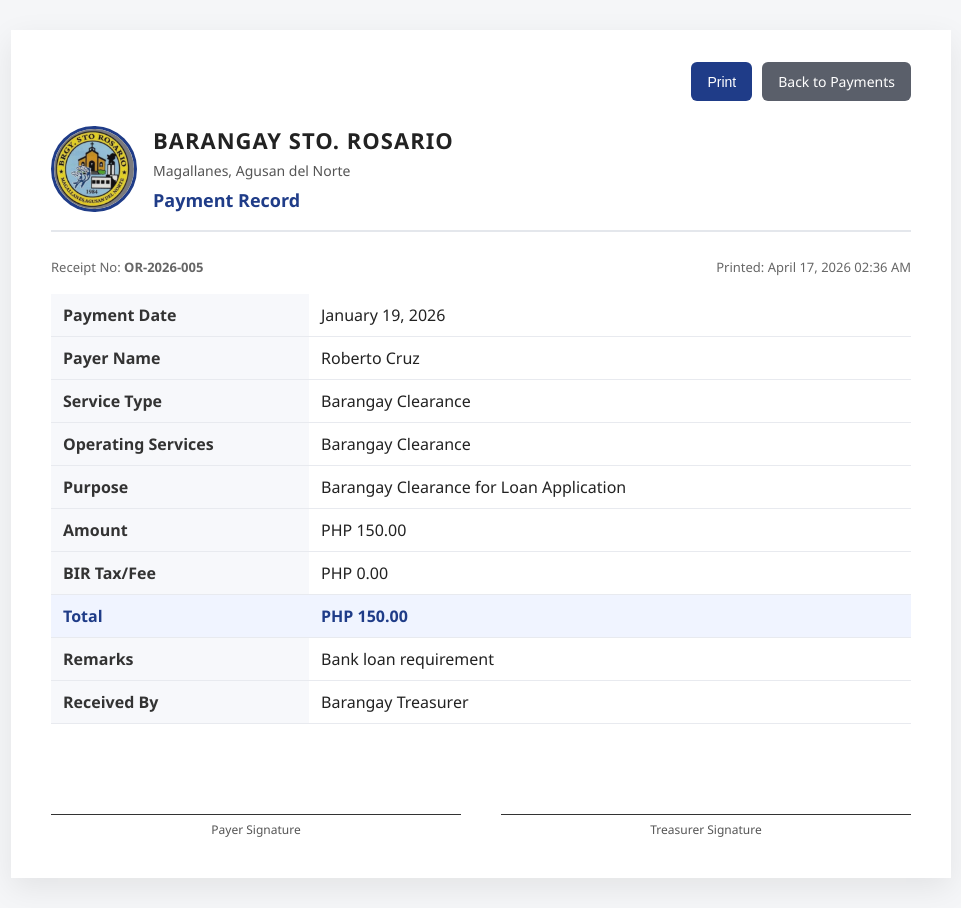
After one commit to addeligero/Barangay-Management-System---Treasurer-module, a PHP site: page /treasurer/payments/print.php?id=5 in a window 1280 px wide. The commit adds this page. Shown: the whole page, without its empty margins (159-1120 px from the left). Run offline with PHP 8.4, Linux system fonts and the light colour scheme; a user stored in the database is signed in; data comes from the database, SQL or seed files in the repository.

Commit message:
feat: user can print in payments

```diff
--- a/treasurer/payments/list.php
+++ b/treasurer/payments/list.php
@@ -133,6 +133,11 @@ if ($searchQuery !== "") {
                                     </td>
                                     <td>
                                         <div class="action-buttons">
+                                            <a class="btn btn-sm btn-secondary"
+                                                href="print.php?id=<?= $row['id'] ?>"
+                                                title="Print">
+                                                <i class="fas fa-print"></i>
+                                            </a>
 
                                             <a class="btn btn-sm btn-primary"
                                                 href="edit.php?id=<?= $row['id'] ?>"
--- /dev/null
+++ b/treasurer/payments/print.php
@@ -0,0 +1,277 @@
+<?php
+include "../../config/database.php";
+include "../../config/session.php";
+
+$paymentId = intval($_GET['id'] ?? 0);
+if ($paymentId <= 0) {
+    header("Location: list.php?error=Invalid payment ID.");
+    exit;
+}
+
+$stmt = $conn->prepare("SELECT payments.*, users.name AS received_by_name FROM payments LEFT JOIN users ON payments.received_by = users.id WHERE payments.id = ?");
+$stmt->bind_param("i", $paymentId);
+$stmt->execute();
+$result = $stmt->get_result();
+
+if ($result->num_rows === 0) {
+    $stmt->close();
+    header("Location: list.php?error=Payment not found.");
+    exit;
+}
+
+$payment = $result->fetch_assoc();
+$stmt->close();
+
+$paymentDate = !empty($payment['payment_date'])
+    ? date('F d, Y', strtotime($payment['payment_date']))
+    : date('F d, Y');
+$amount = (float) ($payment['amount'] ?? 0);
+$birTax = (float) ($payment['bir_tax'] ?? 0);
+$total = $amount + $birTax;
+$remarks = trim((string) ($payment['remarks'] ?? ''));
+$operatingServices = trim((string) ($payment['operating_services'] ?? ''));
+$receivedBy = trim((string) ($payment['received_by_name'] ?? ''));
+$printedOn = date('F d, Y h:i A');
+?>
+<!DOCTYPE html>
+<html lang="en">
+
+<head>
+    <meta charset="UTF-8">
+    <meta name="viewport" content="width=device-width, initial-scale=1.0">
+    <title>Print Payment Record</title>
+    <style>
+        :root {
+            color-scheme: light;
+        }
+
+        body {
+            font-family: "Segoe UI", Tahoma, Geneva, Verdana, sans-serif;
+            margin: 0;
+            background: #f5f6f8;
+            color: #222;
+        }
+
+        .page {
+            max-width: 860px;
+            margin: 30px auto;
+            background: #fff;
+            padding: 32px 40px 40px;
+            box-shadow: 0 10px 30px rgba(0, 0, 0, 0.08);
+        }
+
+        .print-actions {
+            display: flex;
+            justify-content: flex-end;
+            gap: 10px;
+            margin-bottom: 24px;
+        }
+
+        .print-actions button,
+        .print-actions a {
+            background: #1f3c88;
+            color: #fff;
+            border: none;
+            padding: 10px 16px;
+            border-radius: 6px;
+            text-decoration: none;
+            font-size: 14px;
+            cursor: pointer;
+        }
+
+        .print-actions a {
+            background: #5a5f6a;
+        }
+
+        .receipt-header {
+            display: flex;
+            gap: 16px;
+            align-items: center;
+            border-bottom: 2px solid #e4e7ec;
+            padding-bottom: 18px;
+            margin-bottom: 26px;
+        }
+
+        .receipt-header img {
+            width: 80px;
+            height: 80px;
+            border-radius: 50%;
+            border: 3px solid #1f3c88;
+            object-fit: cover;
+        }
+
+        .receipt-header h1 {
+            margin: 0;
+            font-size: 22px;
+            text-transform: uppercase;
+            letter-spacing: 1px;
+        }
+
+        .receipt-header p {
+            margin: 6px 0 8px;
+            font-size: 14px;
+            color: #555;
+        }
+
+        .receipt-header h2 {
+            margin: 0;
+            font-size: 18px;
+            color: #1f3c88;
+        }
+
+        .meta-row {
+            display: flex;
+            justify-content: space-between;
+            margin-bottom: 18px;
+            font-size: 13px;
+            color: #666;
+        }
+
+        table {
+            width: 100%;
+            border-collapse: collapse;
+            margin-bottom: 24px;
+        }
+
+        th,
+        td {
+            text-align: left;
+            padding: 10px 12px;
+            border-bottom: 1px solid #e8eaef;
+            vertical-align: top;
+        }
+
+        th {
+            width: 30%;
+            background: #f7f8fb;
+            font-weight: 600;
+            color: #333;
+        }
+
+        .total-row td {
+            font-weight: 700;
+            color: #1f3c88;
+            background: #f0f4ff;
+        }
+
+        .signature-block {
+            display: flex;
+            gap: 40px;
+            margin-top: 40px;
+        }
+
+        .signature {
+            flex: 1;
+        }
+
+        .signature-line {
+            margin-top: 50px;
+            border-top: 1px solid #333;
+            padding-top: 6px;
+            font-size: 12px;
+            color: #555;
+            text-align: center;
+        }
+
+        @media print {
+            body {
+                background: #fff;
+            }
+
+            .page {
+                box-shadow: none;
+                margin: 0;
+                padding: 0;
+            }
+
+            .print-actions {
+                display: none;
+            }
+        }
+    </style>
+</head>
+
+<body>
+    <div class="page">
+        <div class="print-actions">
+            <button type="button" onclick="window.print()">Print</button>
+            <a href="list.php">Back to Payments</a>
+        </div>
+
+        <div class="receipt-header">
+            <img src="../../assets/images/logo.jpg" alt="Barangay Logo">
+            <div>
+                <h1>Barangay Sto. Rosario</h1>
+                <p>Magallanes, Agusan del Norte</p>
+                <h2>Payment Record</h2>
+            </div>
+        </div>
+
+        <div class="meta-row">
+            <div>Receipt No:
+                <strong><?= htmlspecialchars($payment['receipt_no']) ?></strong>
+            </div>
+            <div>Printed: <?= htmlspecialchars($printedOn) ?></div>
+        </div>
+
+        <table>
+            <tr>
+                <th>Payment Date</th>
+                <td><?= htmlspecialchars($paymentDate) ?></td>
+            </tr>
+            <tr>
+                <th>Payer Name</th>
+                <td><?= htmlspecialchars($payment['payer_name']) ?>
+                </td>
+            </tr>
+            <tr>
+                <th>Service Type</th>
+                <td><?= htmlspecialchars($payment['service_type']) ?>
+                </td>
+            </tr>
+            <tr>
+                <th>Operating Services</th>
+                <td><?= $operatingServices !== '' ? htmlspecialchars($operatingServices) : 'N/A' ?>
+                </td>
+            </tr>
+            <tr>
+                <th>Purpose</th>
+                <td><?= htmlspecialchars($payment['purpose']) ?>
+                </td>
+            </tr>
+            <tr>
+                <th>Amount</th>
+                <td>PHP <?= number_format($amount, 2) ?></td>
+            </tr>
+            <tr>
+                <th>BIR Tax/Fee</th>
+                <td>PHP <?= number_format($birTax, 2) ?></td>
+            </tr>
+            <tr class="total-row">
+                <td>Total</td>
+                <td>PHP <?= number_format($total, 2) ?></td>
+            </tr>
+            <tr>
+                <th>Remarks</th>
+                <td><?= $remarks !== '' ? htmlspecialchars($remarks) : 'N/A' ?>
+                </td>
+            </tr>
+            <tr>
+                <th>Received By</th>
+                <td><?= $receivedBy !== '' ? htmlspecialchars($receivedBy) : 'N/A' ?>
+                </td>
+            </tr>
+        </table>
+
+        <div class="signature-block">
+            <div class="signature">
+                <div class="signature-line">Payer Signature</div>
+            </div>
+            <div class="signature">
+                <div class="signature-line">Treasurer Signature</div>
+            </div>
+        </div>
+    </div>
+</body>
+
+</html>
```
